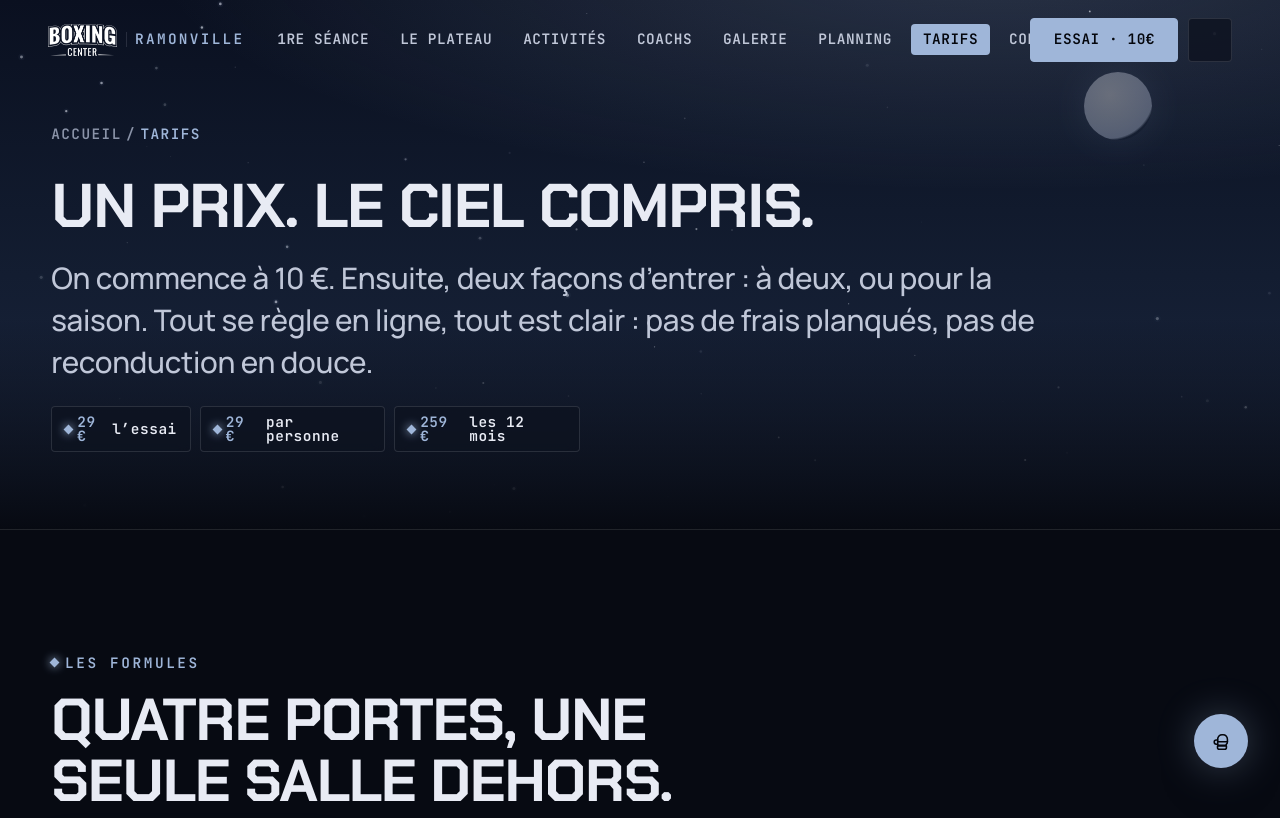
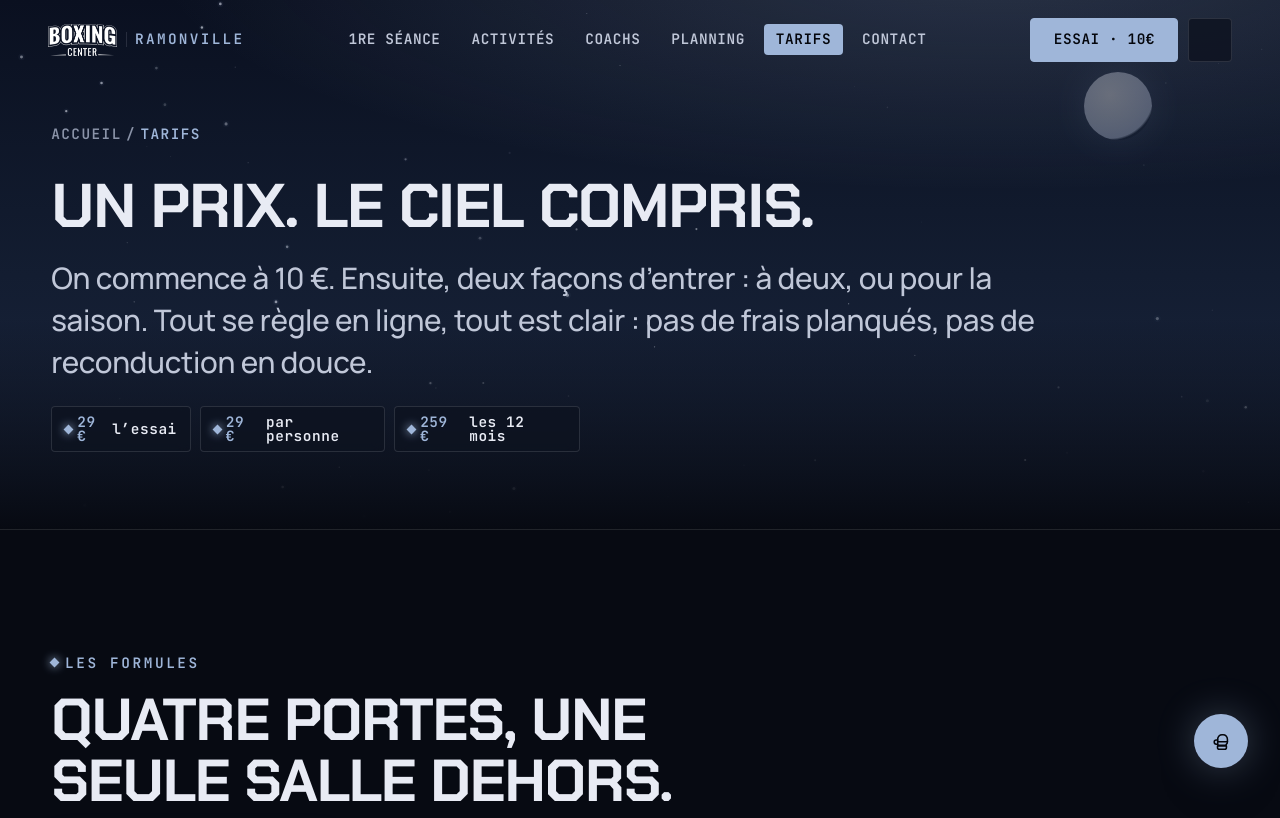
Before and after one commit to Eddy-etame/Bc-ramonville, an Astro site: page /tarifs in a window 1280 px wide. Shown: the top 818 px of the page. Built offline with nearby package versions, Linux system fonts and the light colour scheme; Astro itself is replaced by a stand-in of ours; no server answers; animation ran at ten frames a second.

Commit message:
La barre de navigation ne se chevauche plus : neuf entrees ne tenaient pas — la salle et la galerie basculent dans le menu et le pied de page sans disparaitre, les libelles deviennent insecables, la barre attend 1240 px pour s'afficher (le menu prend le relais en dessous), et le libelle le plus long est raccourci

```diff
--- a/public/assets/css/base.css
+++ b/public/assets/css/base.css
@@ -285,7 +285,8 @@ html.is-menu-open .nav { opacity: 0; visibility: hidden; pointer-events: none; t
 .footer__col a .ext { opacity: .6; }
 .footer__reseau { margin-top: clamp(1.4rem,3vw,2rem); font: 600 var(--step--2)/1.6 var(--f-mono); letter-spacing: .06em; color: var(--muted); max-width: 62ch; }
 .nav__cta { display: none; }
-@media (min-width: 1160px){ .nav__links { display: flex; } .nav__cta { display: inline-flex; } }
+/* 1240 px : sous ce seuil la barre se chevauchait — le menu prend le relais. */
+@media (min-width: 1240px){ .nav__links { display: flex; } .nav__cta { display: inline-flex; } }
 .burger { display: inline-flex; flex-direction: column; justify-content: center; gap: 5px; width: 44px; height: 44px; padding: 0 11px; border: 1.5px solid var(--line); border-radius: var(--radius); background: color-mix(in srgb, var(--paper-2) 82%, transparent); transition: border-color .3s; }
 .burger:hover { border-color: var(--accent); }
 .burger span { height: 2px; background: var(--ink); transform-origin: center; transition: transform .4s var(--ease-spring), opacity .25s; }
--- a/public/assets/js/data.js
+++ b/public/assets/js/data.js
@@ -104,11 +104,11 @@ export const LINKS = {
    deux longueurs — pas deux listes à tenir d’accord. */
 export const NAV = [
   { href: "/", label: "Accueil" },
-  { href: "/premiere-seance/", label: "Ta première séance", short: "1re séance" },
-  { href: "/la-salle/", label: "Le plateau" },
+  { href: "/premiere-seance/", label: "1re séance", short: "1re séance" },
+  { href: "/la-salle/", label: "Le plateau", top: false },
   { href: "/activites/", label: "Activités" },
   { href: "/coachs/", label: "Coachs" },
-  { href: "/galerie/", label: "Galerie" },
+  { href: "/galerie/", label: "Galerie", top: false },
   { href: "/plannings/", label: "Planning" },
   { href: "/tarifs/", label: "Tarifs" },
   { href: "/contact/", label: "Contact" },
--- a/public/assets/js/site.js
+++ b/public/assets/js/site.js
@@ -95,7 +95,7 @@ function mountNav() {
   /* `n.short` quand il existe : la barre est la seule ligne du site où la
      place manque vraiment (huit destinations, un logo, un bouton, un burger,
      à partir de 1160 px). Le tiroir, lui, garde le libellé entier. */
-  const links = NAV.filter((n) => n.href !== "/").map(
+  const links = NAV.filter((n) => n.href !== "/" && n.top !== false).map(
     (n) => `<a href="${n.href}"${n.href === path ? ' aria-current="page"' : ""}>${n.short || n.label}</a>`
   ).join("");
   document.getElementById("nav").innerHTML = `
```
